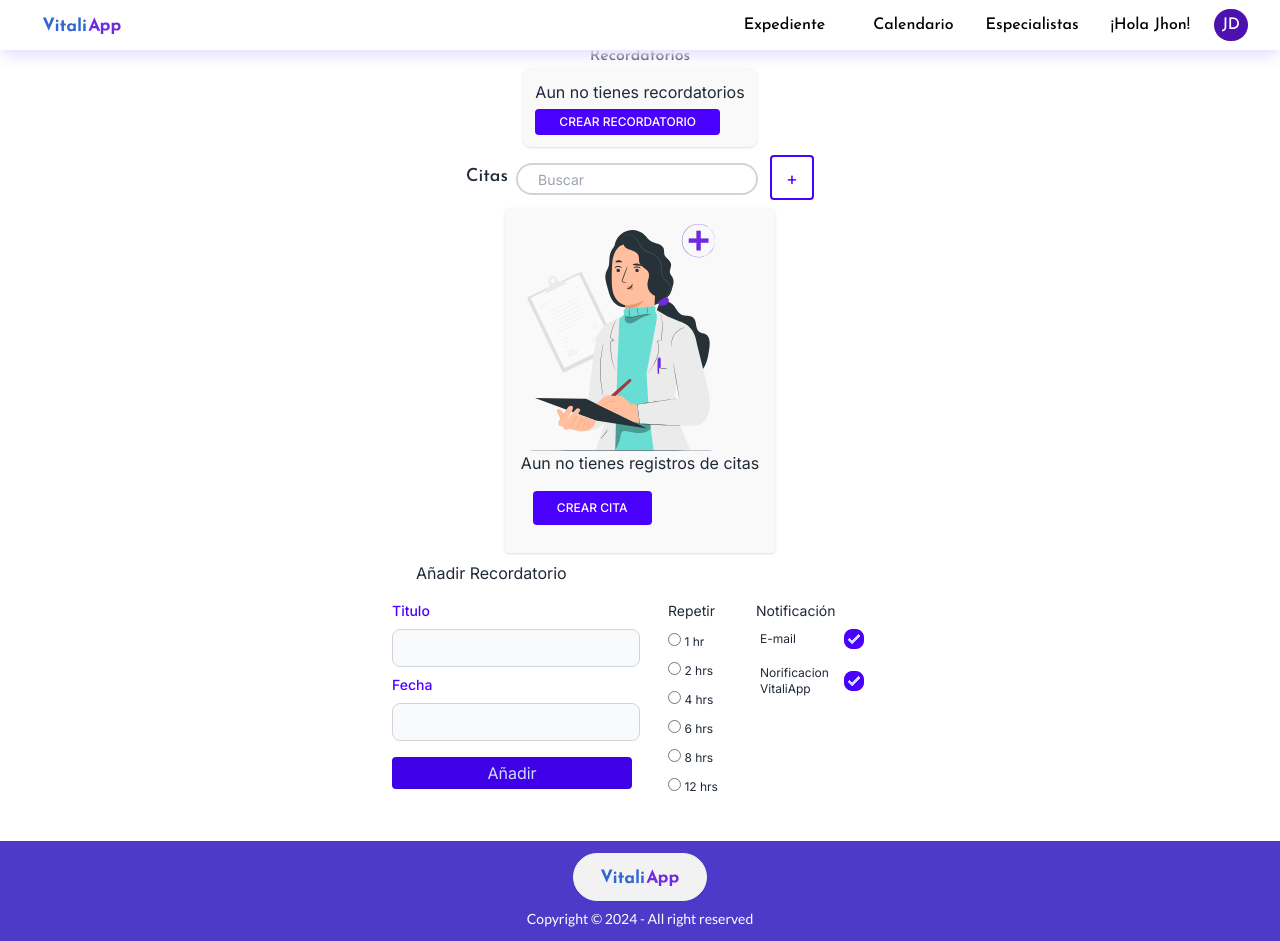
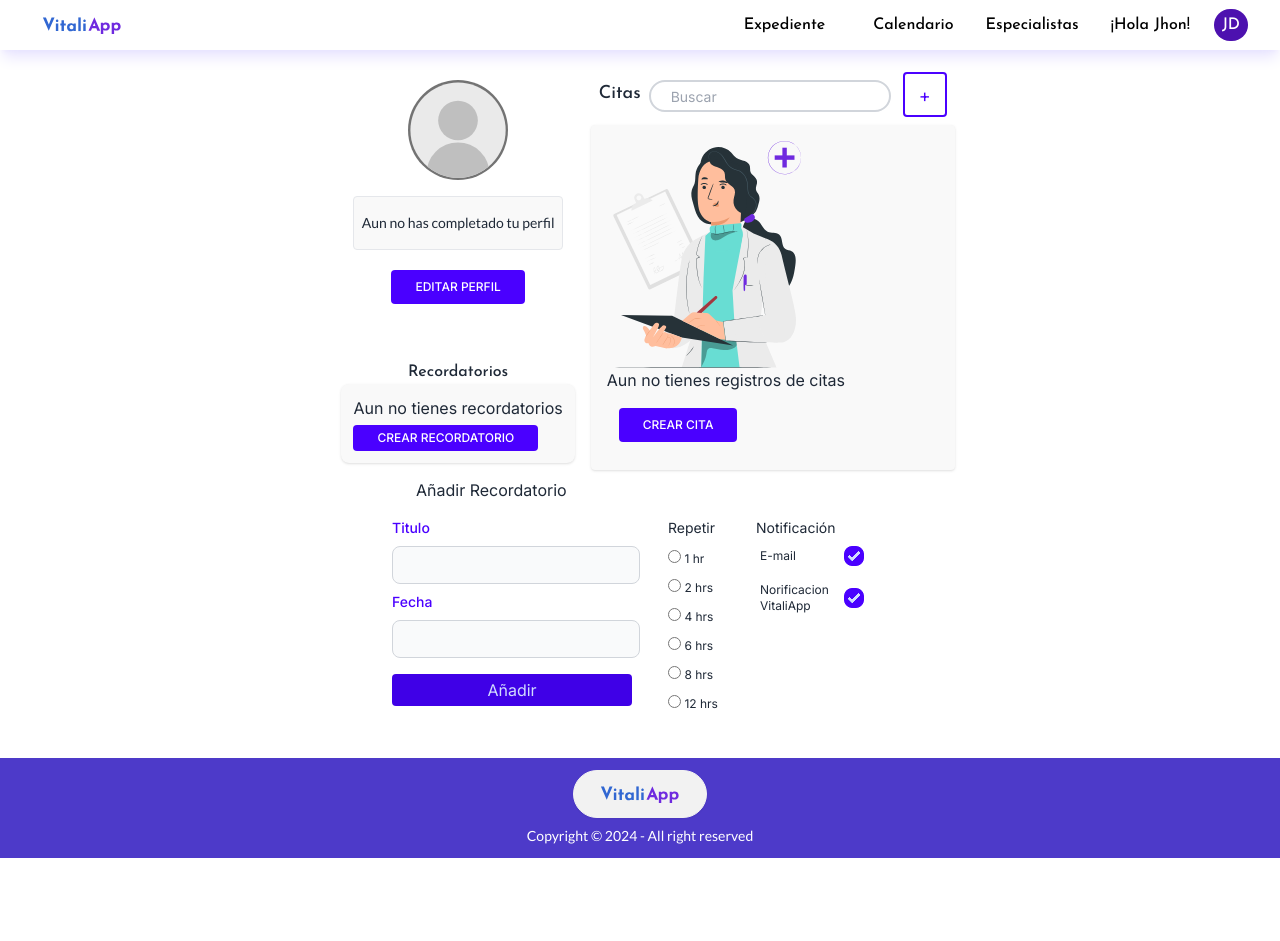
Before and after one commit to cuidat-28js/cuidat-app, a Next.js app: page / in a window 1280 px wide. After the commit the page ends 858 px from the top, so only its background shows below. Built offline with nearby package versions, Linux system fonts and the light colour scheme.

Commit message:
home layout with profile made responsive

```diff
--- a/src/app/components/componentsEmpty/HomeDates.js
+++ b/src/app/components/componentsEmpty/HomeDates.js
@@ -4,6 +4,7 @@ import Image from "next/image"
 export default function HomeDates() {
     return (
         <React.Fragment>
+            <div>
             <div className="m-2 flex">
                 <h3 className="font-josefin-regular text-lg mt-2 mr-2">Citas</h3>
                 <div className="pt-2 mx-auto text-gray-600">
@@ -31,6 +32,7 @@ export default function HomeDates() {
                     >
                     Crear cita</button>
                 </div>
+            </div>
         </React.Fragment>
     )
 }
--- /dev/null
+++ b/src/app/components/componentsEmpty/ProfileEmpty.js
@@ -0,0 +1,26 @@
+import React from "react";
+import Image from "next/image";
+
+export default function ProfileEmpty() {
+    return (
+        <React.Fragment>
+            <div className="flex flex-col m-2 items-center hidden md:flex">
+                <Image className="m-2" src="/icons/perfil-vacio.svg"
+                width={100}
+                height={100}
+                alt="profile placeholder"/>
+                <div className="border rounded m-2 bg-[#F9F9F9] py-4 px-2">
+                    <p className="font-lato-regular text-sm">
+                        Aun no has completado tu perfil
+                    </p>
+                </div>
+                <div>
+                    <button type="button"
+                    className="justify-center rounded m-3 bg-primary px-6 pb-2 pt-2 text-xs font-medium uppercase leading-normal text-white hover:bg-white hover:border-primary hover:text-primary"
+                    >
+                    Editar perfil</button>
+                </div>
+            </div>
+        </React.Fragment>
+    )
+}
--- a/src/app/page.js
+++ b/src/app/page.js
@@ -5,13 +5,19 @@ import Footer from "./components/landing-components/Footer";
 import HomeRemind from "./components/componentsEmpty/HomeRemind";
 import HomeDates from "./components/componentsEmpty/HomeDates";
 import Reminder from "./components/Reminder"
+import ProfileEmpty from "./components/componentsEmpty/ProfileEmpty";
 
 export default function Home() {
   return (
     <main className="flex min-h-screen lg:w-full flex-col items-center justify-between">
       <Navbar/>
-      <HomeRemind/>
+      <div className="flex flex-col md:flex-row mt-16">
+      <div>
+        <ProfileEmpty/>
+        <HomeRemind/>
+      </div>
       <HomeDates/>
+      </div>
       <Reminder/>
       <Footer/>
     </main>
```
Also changed, not shown: public/icons/perfil-vacio.svg (added).
